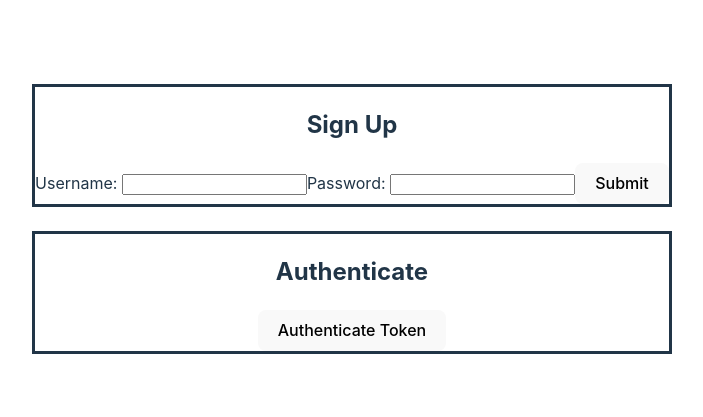
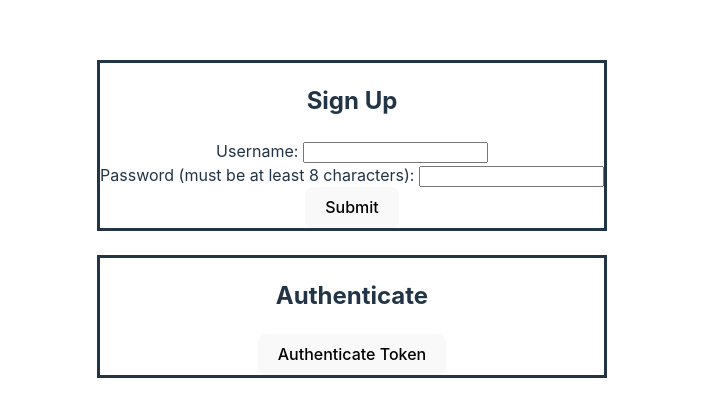
Before and after one commit to ScottCPetty/react_forms, a React (Vite) app: page / in a window 1280 px wide. Shown: the part 181-598 px from the top of the page, without its empty margins (288-991 px from the left). Built offline with nearby package versions, Linux system fonts and the light colour scheme.

Commit message:
Added form validation

```diff
--- a/src/components/SignUpForm.jsx
+++ b/src/components/SignUpForm.jsx
@@ -36,13 +36,16 @@ export default function SignUpForm({ setToken }) {
             onChange={(e) => setUsername(e.target.value)}
           />
         </label>
+        <br />
         <label>
-          Password:{" "}
+          Password (must be at least 8 characters):{" "}
           <input
             value={password}
             onChange={(e) => setPassword(e.target.value)}
+            pattern=".{8}"
           />
         </label>
+        <br />
         <button>Submit</button>
       </form>
     </>
```
